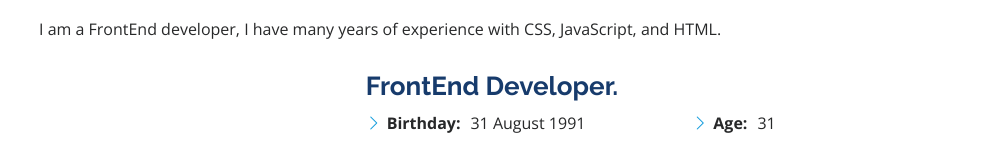
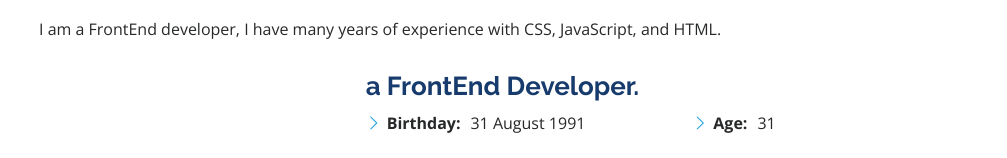
Before and after one commit to l000leta/alaaProfile, a plain HTML site: page index.html in a window 1280 px wide. Shown: the part 921-1079 px from the top of the page, without its empty margins (273-1280 px from the left). Drawn offline with nearby package versions, Linux system fonts and the light colour scheme.

Commit message:
add a to html file

```diff
--- a/index.html
+++ b/index.html
@@ -84,7 +84,7 @@
             <img src="assets/img/profile-img.jpg" class="img-fluid" alt="">
           </div>
           <div class="col-lg-8 pt-4 pt-lg-0 content" data-aos="fade-left">
-            <h3>FrontEnd Developer.</h3>
+            <h3>a FrontEnd Developer.</h3>
 
             <div class="row">
               <div class="col-lg-6">
```
